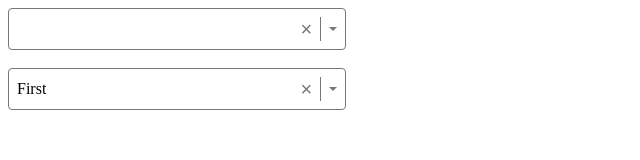
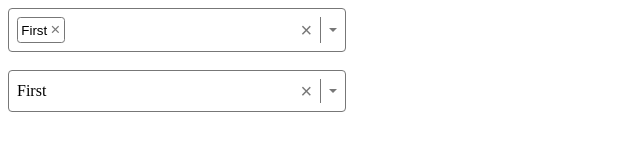
Before and after one commit to markpackham/reactTSdemo, a React (Vite) app: page / in a window 1280 px wide. Shown: the top 160 px of the page, without its empty margins (0-640 px from the left). Built offline with nearby package versions, Linux system fonts and the light colour scheme.

Commit message:
finish off multi/single array vs single element selection
https://youtu.be/bAJlYgeovlg?t=2221

```diff
--- a/src/Select.tsx
+++ b/src/Select.tsx
@@ -59,7 +59,24 @@ export function Select({ multiple, value, onChange, options }: SelectProps) {
       tabIndex={0}
       className={styles.container}
     >
-      <span className={styles.value}>{value?.label}</span>
+      <span className={styles.value}>
+        {multiple
+          ? value.map((v) => (
+              <button
+                key={v.value}
+                onClick={(e) => {
+                  e.stopPropagation();
+                  selectOption(v);
+                }}
+                className={styles["option-badge"]}
+              >
+                {v.label}
+                <span className={styles["remove-btn"]}>&times;</span>
+              </button>
+            ))
+          : value?.label}
+      </span>
+
       <button
         onClick={(e) => {
           e.stopPropagation();
@@ -69,6 +86,7 @@ export function Select({ multiple, value, onChange, options }: SelectProps) {
       >
         &times;
       </button>
+
       <div className={styles.divider}></div>
       <div className={styles.caret}></div>
 
```
Also changed, not shown: src/App.tsx (+10 -11 lines).
